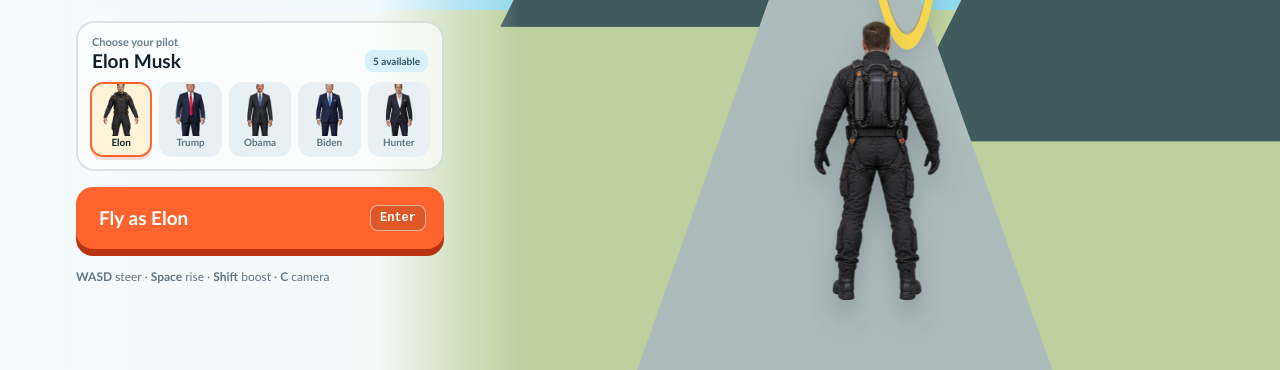
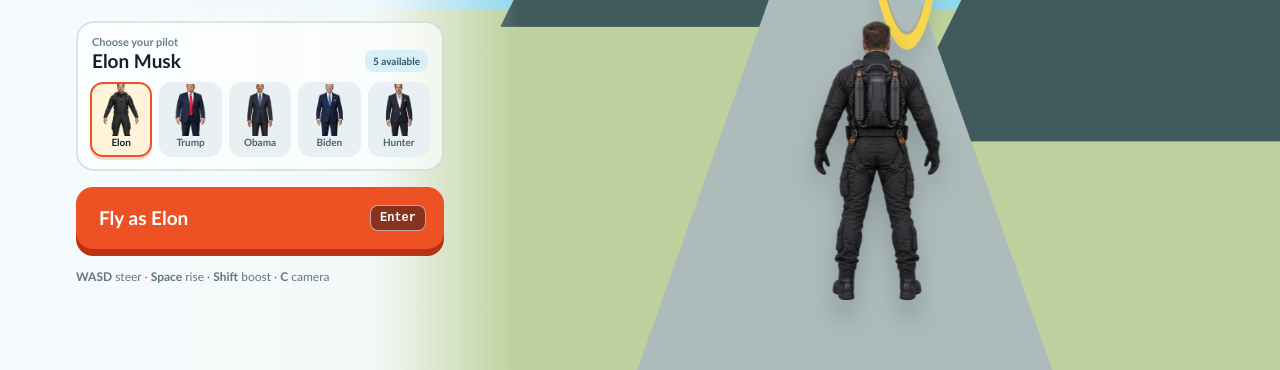
Before and after one commit to momenbuilds/rotor-rush, a website built with Vite: page index.html in a window 1280 px wide. Shown: the part 430-800 px from the top of the page. Built offline with nearby package versions, Linux system fonts and the light colour scheme.

Commit message:
Improve interface color contrast

```diff
--- a/src/style.css
+++ b/src/style.css
@@ -4,7 +4,7 @@
   --ink: #13202a;
   --sky: #91d8ec;
   --snow: #f7fbff;
-  --orange: #ff642e;
+  --orange: #ee5124;
   --yellow: #ffd447;
   --blue: #2679ff;
   --panel: rgba(247, 251, 255, 0.9);
@@ -112,7 +112,7 @@
 .pilot-picker-heading strong { margin-top: 1px; font-size: 19px; }
 .pilot-picker-heading small { padding: 5px 8px; border-radius: 8px; color: #31566a; background: #d8f0f7; font-size: 10px; font-weight: 900; }
 .pilot-roster { display: grid; grid-template-columns: repeat(5, 1fr); gap: 7px; }
-.pilot-option { min-width: 0; padding: 0 3px 7px; overflow: hidden; border: 2px solid transparent; border-radius: 13px; color: #607782; background: #e8f0f3; cursor: pointer; font-size: 10px; font-weight: 900; transition: transform .12s ease, border-color .12s ease, background .12s ease; }
+.pilot-option { min-width: 0; padding: 0 3px 7px; overflow: hidden; border: 2px solid transparent; border-radius: 13px; color: #4d626d; background: #e8f0f3; cursor: pointer; font-size: 10px; font-weight: 900; transition: transform .12s ease, border-color .12s ease, background .12s ease; }
 .pilot-option:hover { transform: translateY(-2px); }
 .pilot-option.selected { border-color: var(--orange); color: var(--ink); background: #fff4da; box-shadow: 0 3px 0 rgba(185,51,19,.16); }
 .pilot-option img { width: 100%; height: 52px; display: block; object-fit: cover; object-position: center 9%; }
@@ -140,7 +140,7 @@
 .start-button:active { transform: translateY(5px); box-shadow: 0 2px 0 #b93313; }
 .start-button:disabled { cursor: wait; opacity: .72; transform: none; box-shadow: 0 4px 0 #b93313; }
 .start-button:focus-visible, .secondary-button:focus-visible, .pilot-option:focus-visible, .sound-button:focus-visible, .pause-button:focus-visible, .rescue-button:focus-visible, .camera-button:focus-visible, .touch-controls button:focus-visible { outline: 4px solid var(--blue); outline-offset: 3px; }
-kbd { padding: 5px 9px; border: 1px solid rgba(255,255,255,.55); border-radius: 8px; color: white; background: rgba(0,0,0,.13); font-size: 12px; }
+kbd { padding: 5px 9px; border: 1px solid rgba(255,255,255,.55); border-radius: 8px; color: white; background: #87331f; font-size: 12px; }
 .controls-copy { margin: 20px 0 0; font-size: 12px; color: #637785; }
 
 .hud { position: absolute; inset: 0; opacity: 0; transition: opacity .4s ease; }
```
